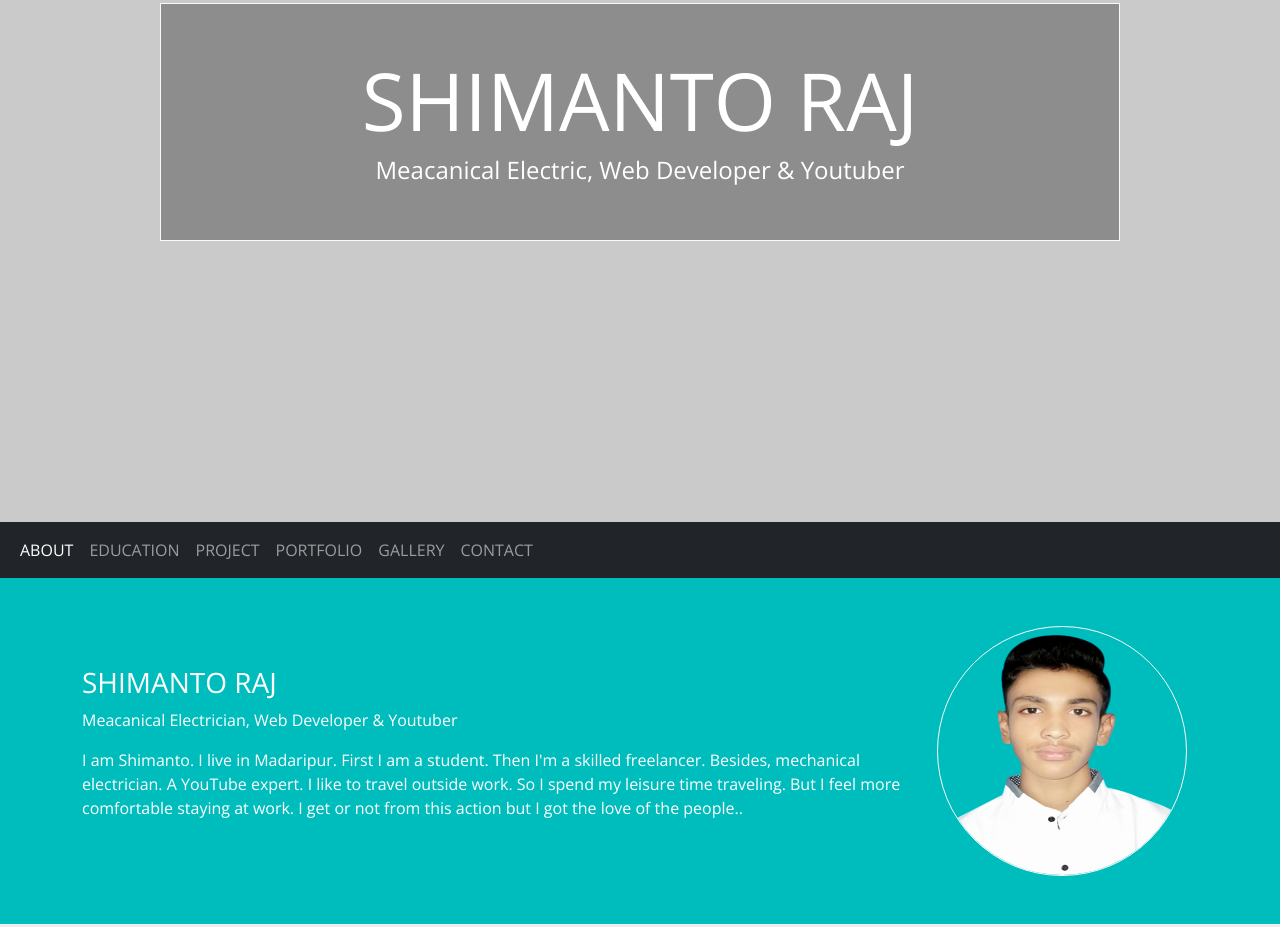
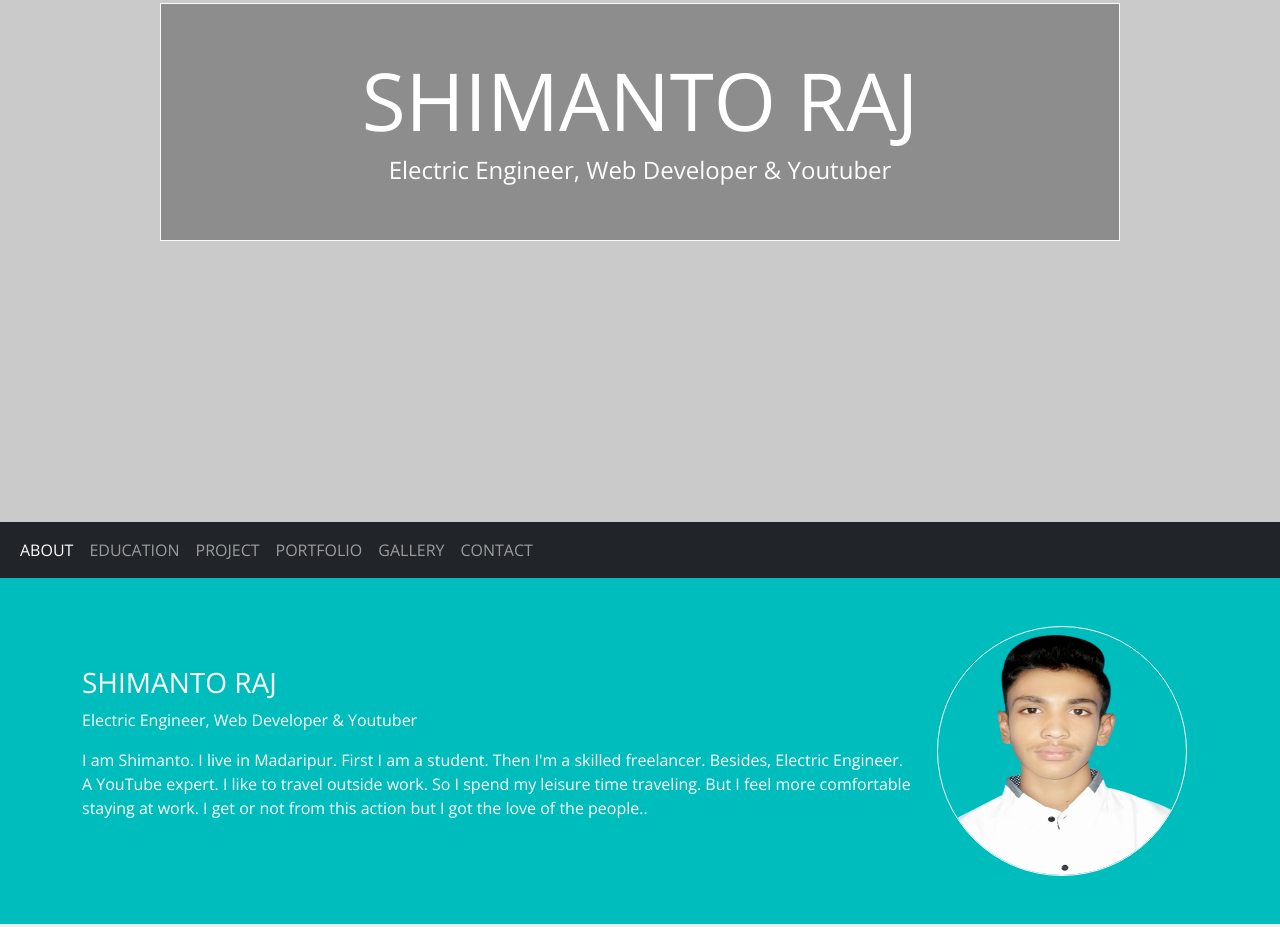
Before and after one commit to shimantoraj/shimantoraj.github.portfolio, a plain HTML site: page index.html in a window 1280 px wide. Shown: the part 278-1205 px from the top of the page. Drawn offline with nearby package versions, Linux system fonts and the light colour scheme.

Commit message:
Update index.html

```diff
--- a/index.html
+++ b/index.html
@@ -25,7 +25,7 @@
     <div class="row vh-100">
       <div class="col-md-9 banner-coloum m-auto text-center text-white p-5 border border-light">
         <h1 class="display-1 font-weight-bolder">SHIMANTO RAJ</h1>
-        <h4>Meacanical Electric, Web Developer & Youtuber</h4>
+        <h4>Electric Engineer, Web Developer & Youtuber</h4>
 
       </div>
     </div>
@@ -72,8 +72,8 @@
       <div class="row align-items-center justify-content-center">
         <div class="col-md-9 py-5 text-white">
           <h3>SHIMANTO RAJ</h3>
-          <p>Meacanical Electrician, Web Developer & Youtuber</p>
-          <p>I am Shimanto. I live in Madaripur. First I am a student. Then I'm a skilled freelancer. Besides, mechanical electrician. A YouTube expert. I like to travel outside work. So I spend my leisure time traveling. But I feel more comfortable staying at work. I get or not from this action but I got the love of the people..</p>
+          <p>Electric Engineer, Web Developer & Youtuber</p>
+          <p>I am Shimanto. I live in Madaripur. First I am a student. Then I'm a skilled freelancer. Besides, Electric Engineer. A YouTube expert. I like to travel outside work. So I spend my leisure time traveling. But I feel more comfortable staying at work. I get or not from this action but I got the love of the people..</p>
         </div>
         <div class="col-md-3 py-5">
           <img src="/img/Mail__1_-removebg-preview.png" alt="Shimanto" class="fluid rounded-circle border border-light" height="250px"
```
